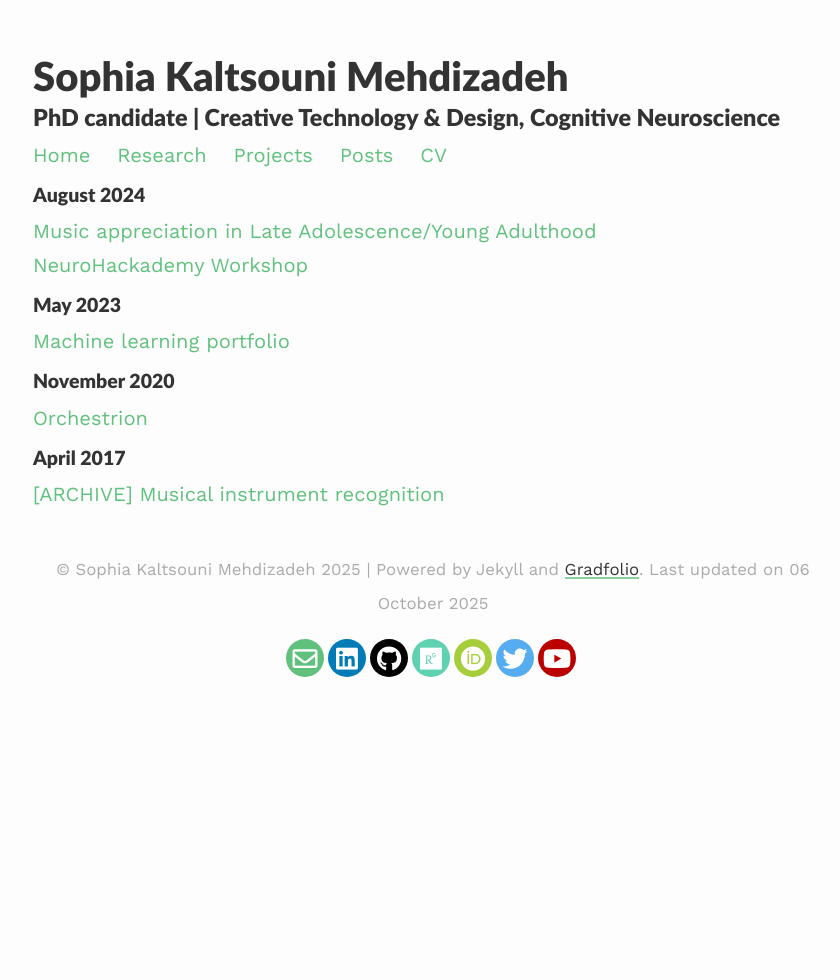
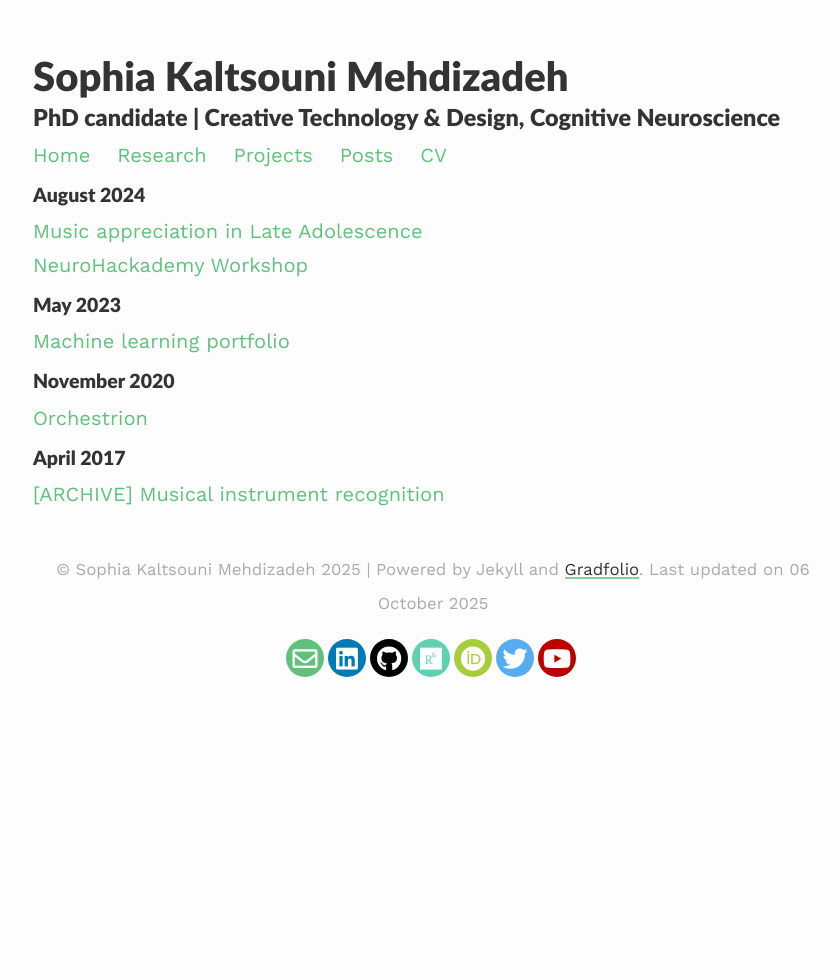
Before and after one commit to smehdizadeh/smehdizadeh.github.io, a Jekyll site: the page built from archive.html, in a window 1280 px wide. Shown: the whole page, without its empty margins (207-1047 px from the left). Built offline with Jekyll 4.4.1, drawn with Linux system fonts in a browser that asks for light colours; nearby versions of some CDN libraries.

Commit message:
Update 2024-08-12-Music.md

```diff
--- a/_posts/2024-08-12-Music.md
+++ b/_posts/2024-08-12-Music.md
@@ -1,9 +1,9 @@
 ---
 layout: post
-title: "Music appreciation in Late Adolescence/Young Adulthood"
+title: "Music appreciation in Late Adolescence"
 ---
 
 October 2025
 
 
-<iframe data-testid="embed-iframe" style="border-radius:12px" src="https://open.spotify.com/embed/playlist/5eLirkptjvWUiIB7VMDOhN?utm_source=generator" width="100%" height="352" frameBorder="0" allowfullscreen="" allow="autoplay; clipboard-write; encrypted-media; fullscreen; picture-in-picture" loading="lazy"></iframe>
+<iframe data-testid="embed-iframe" style="border-radius:12px" src="https://open.spotify.com/embed/playlist/7qBpk2BzvIJXtXVLznzMxr?utm_source=generator" width="100%" height="352" frameBorder="0" allowfullscreen="" allow="autoplay; clipboard-write; encrypted-media; fullscreen; picture-in-picture" loading="lazy"></iframe>
```
